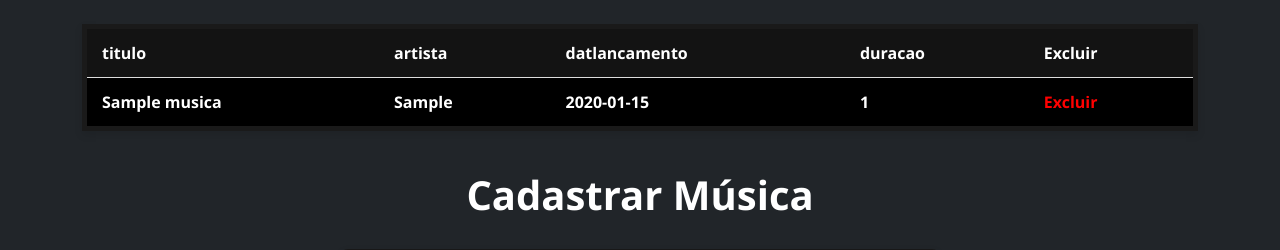
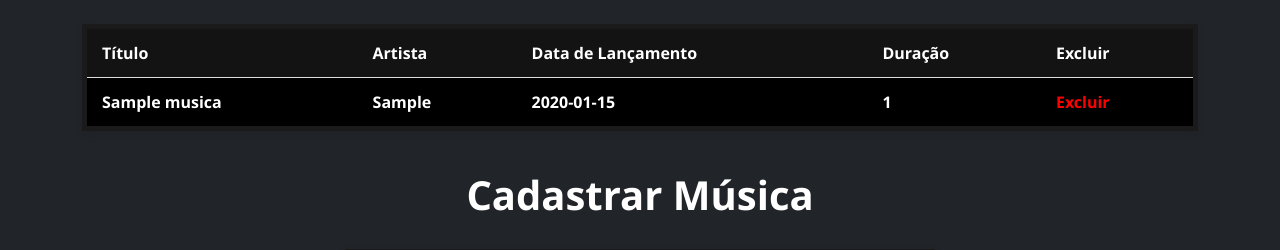
Before and after one commit to Luizgustavofidelis/trabalhodanielfinal, a PHP site: page / in a window 1280 px wide. Shown: the part 144-394 px from the top of the page. Run offline with PHP 8.4, Linux system fonts and the light colour scheme; tables that the repository leaves empty hold one stand-in row (values such as "Sample post").

Commit message:
Add files via upload

```diff
--- a/TrabalhoDaniel/index.php
+++ b/TrabalhoDaniel/index.php
@@ -95,10 +95,10 @@ if ($_SERVER['REQUEST_METHOD'] == 'POST') {
     <div id="container">
     <table border="1">
         <tr>
-            <th>titulo</th>
-            <th>artista</th>
-            <th>datlancamento</th>
-            <th>duracao</th>
+            <th>Título</th>
+            <th>Artista</th>
+            <th>Data de Lançamento</th>
+            <th>Duração</th>
             <th>Excluir</th>
         </tr>
 
```
